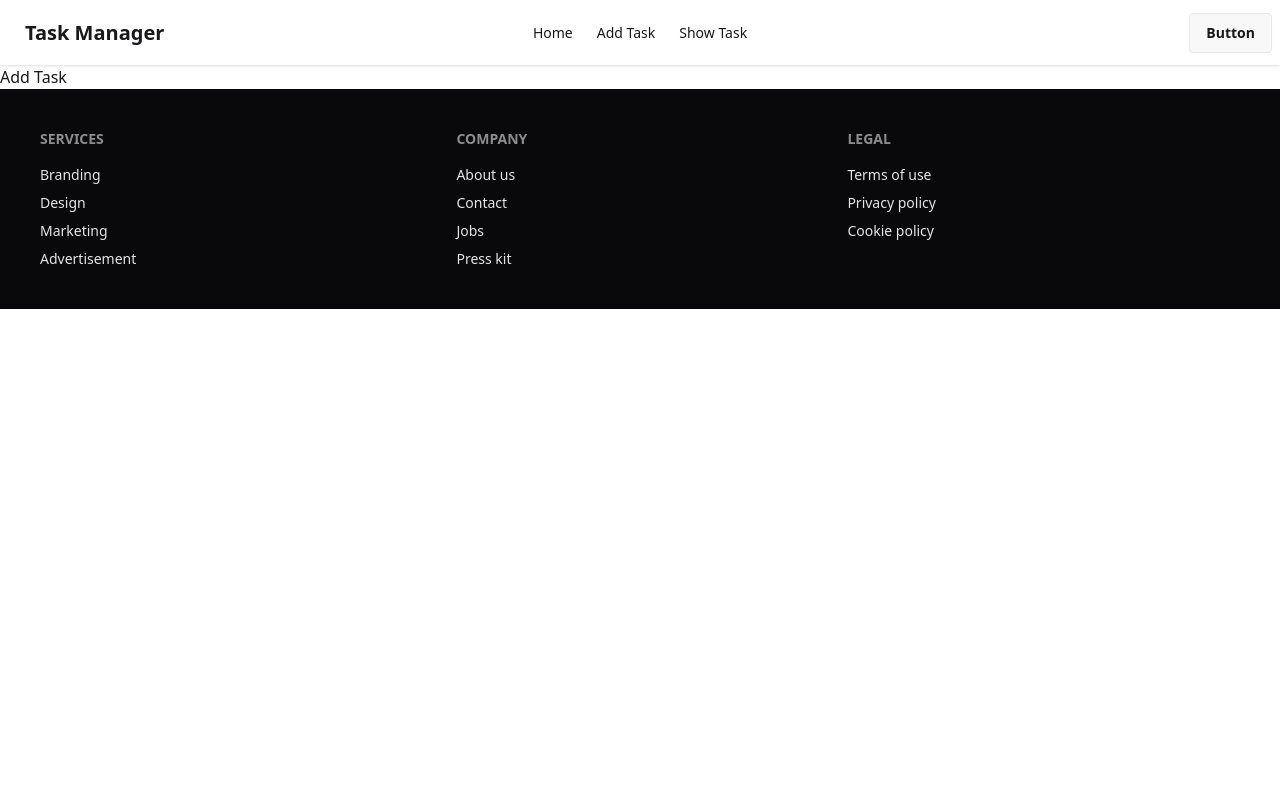
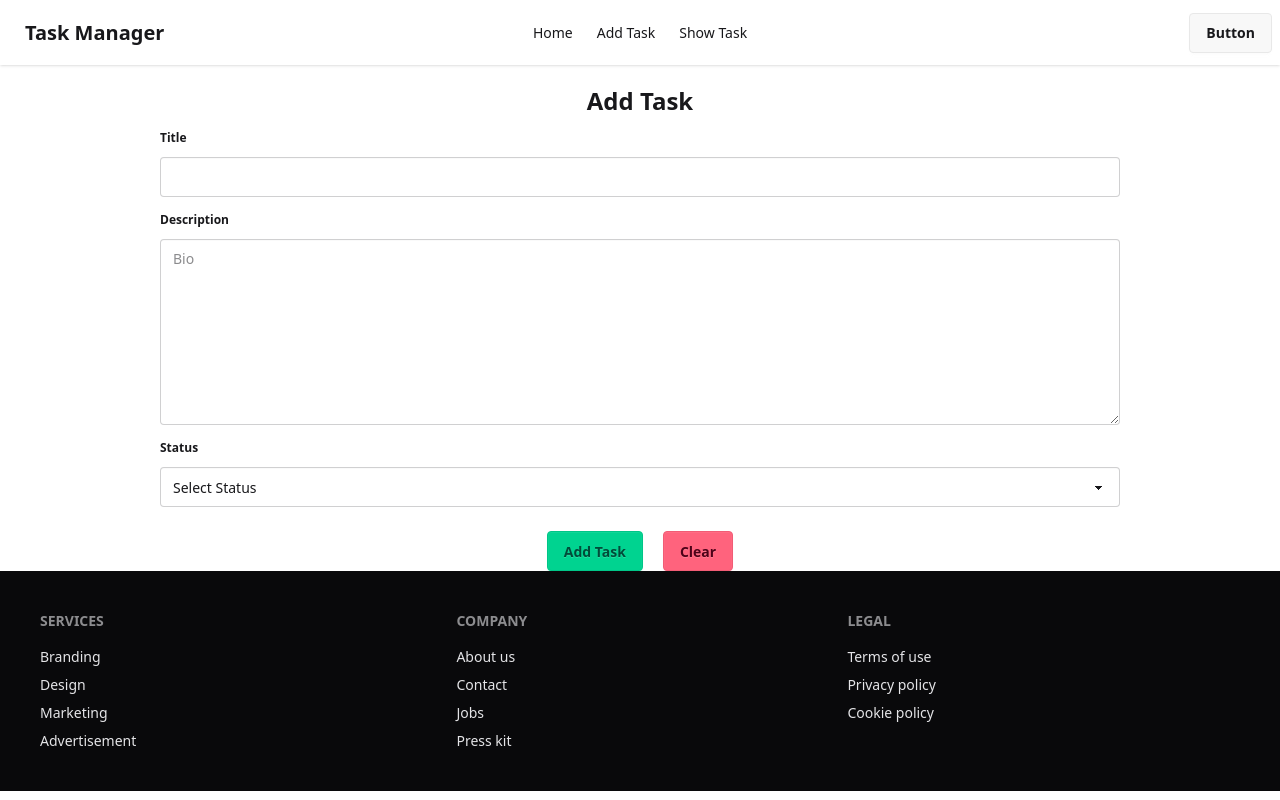
Before and after one commit to sachinsoumya/coding-ninja, a Next.js app: page /add-task in a window 1280 px wide. Built offline with nearby package versions, Linux system fonts and the light colour scheme.

Commit message:
added route to Navbar component and created task form in addTask component.

```diff
--- a/src/app/add-task/page.jsx
+++ b/src/app/add-task/page.jsx
@@ -1,11 +1,44 @@
-import React from 'react';
+import React from "react";
 
-const addTask = ()=>{
-    return (
-        <div>
-            <h1>Add Task</h1>
-        </div>
-    )
-}
+const addTask = () => {
+  return (
+    <div className="flex justify-center">
+      <div className="w-3/4">
+        <div className="text-2xl font-bold text-center mt-5">Add Task</div>
+
+        <form action="!#" className="w-full">
+          <div className="fieldset">
+            <label htmlFor="title" className="fieldset-legend">
+              Title
+            </label>
+            <input type="text" className="input w-full" id="title" />
+            <label htmlFor="description" className="fieldset-legend">
+              Description
+            </label>
+            <textarea
+              className="textarea w-full"
+              placeholder="Bio"
+              id="description"
+              rows={8}
+            ></textarea>
+            <label htmlFor="status" className="fieldset-legend">
+              Status
+            </label>
+            <select defaultValue="Select Status" className="select w-full" id="status">
+              <option disabled={true}>Select Status</option>
+              <option>Pending</option>
+              <option>In Progress</option>
+              <option>Completed</option>
+            </select>
+          </div>
+          <div className="flex gap-5 mt-5 justify-center">
+            <button className="btn btn-success">Add Task</button>
+           <button className="btn btn-error">Clear</button>
+          </div>
+        </form>
+      </div>
+    </div>
+  );
+};
 
 export default addTask;
--- a/src/components/Navbar.jsx
+++ b/src/components/Navbar.jsx
@@ -31,13 +31,13 @@ const Navbar = () => {
             className="menu menu-sm dropdown-content bg-base-100 rounded-box z-1 mt-3 w-52 p-2 shadow"
           >
             <li>
-              <Link href={`/home`}>Home</Link>
+              <Link href={`/`}>Home</Link>
             </li>
             <li>
-              <a>Add Task</a>
+               <Link href={`/add-task`}>Add Task</Link>
             </li>
             <li>
-              <a>Show Task</a>
+               <Link href={`/show-task`}>Show Task</Link>
             </li>
           </ul>
         </div>
```
